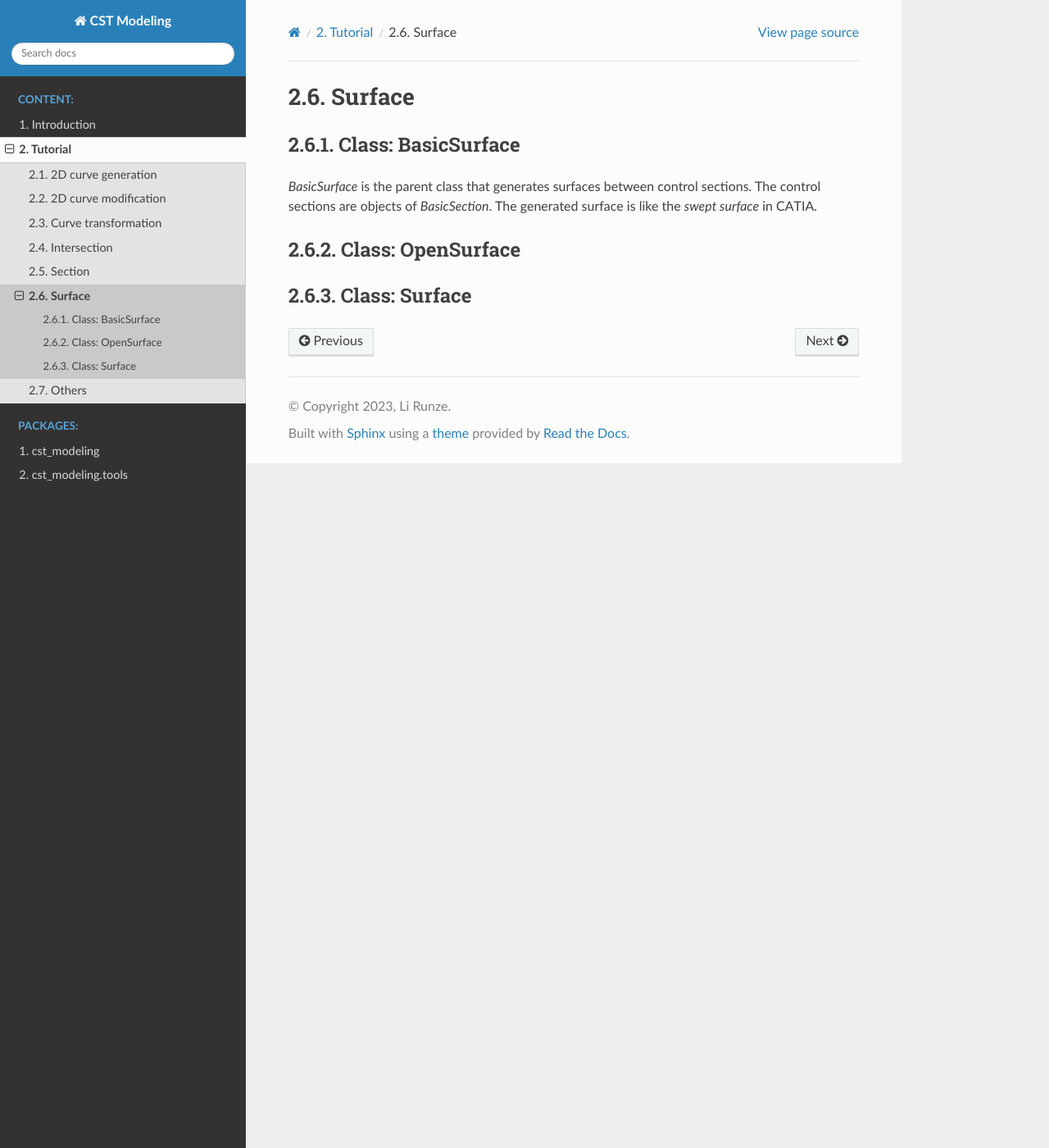
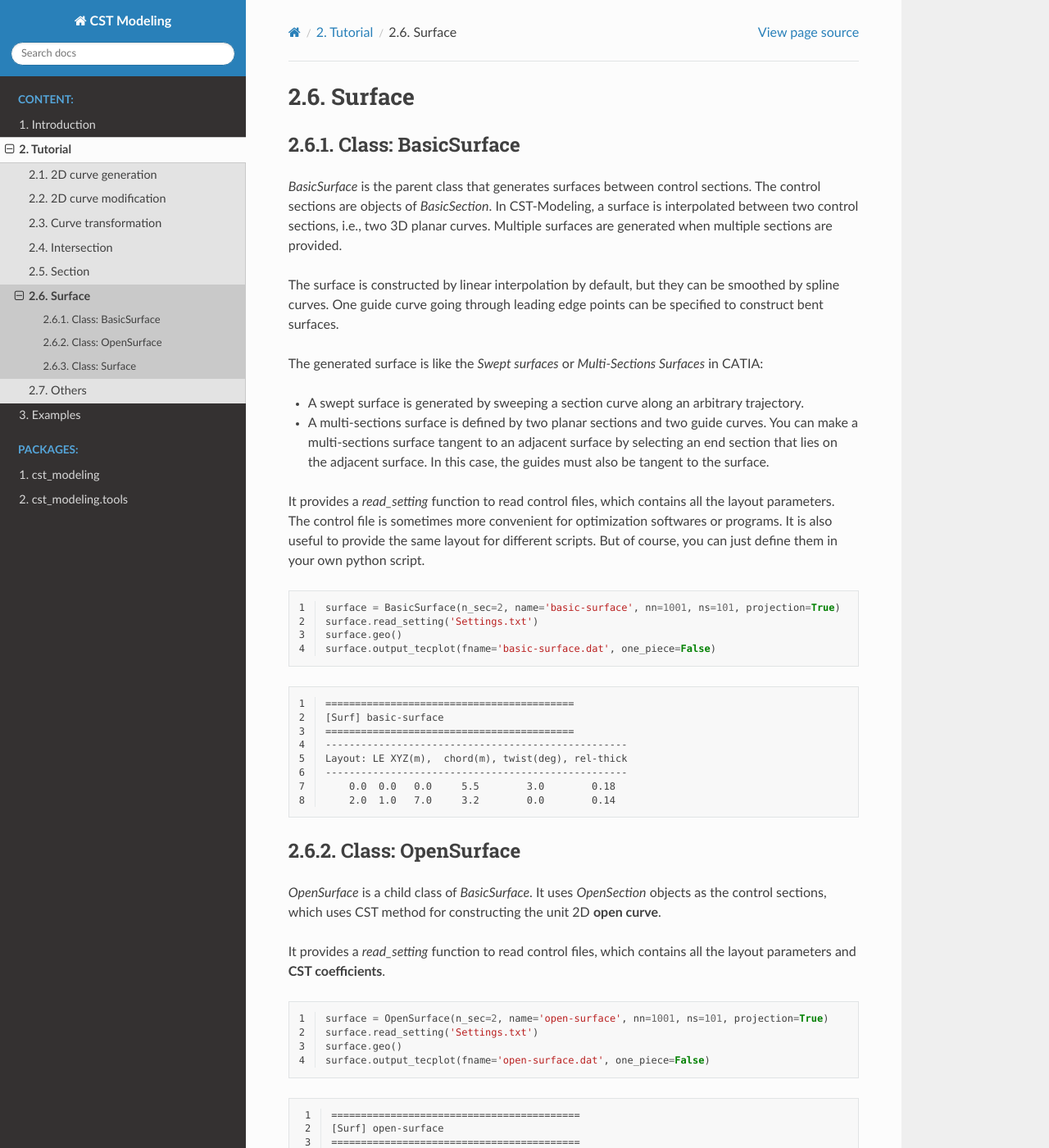
Before and after one commit to swayli94/cst-modeling3d, a Sphinx documentation site: the page built from docs/source/tutorial/surface.rst, in a window 1280 px wide and 1400 px high. Shown: the whole window at 82% size. Built offline with Sphinx 7.4.7 and the Read the Docs theme 2.0.0, drawn with Linux system fonts in a browser that asks for light colours; some of the changed text lies outside the part shown.

Commit message:
tutorial surface

```diff
--- /dev/null
+++ b/docs/source/example/delta-wing.rst
@@ -0,0 +1,2 @@
+Delta wing
+================
--- /dev/null
+++ b/docs/source/example/swept-wing.rst
@@ -0,0 +1,2 @@
+Swept wing
+================
--- a/docs/source/index.rst
+++ b/docs/source/index.rst
@@ -13,6 +13,7 @@ CST Modeling
 
     introduction
     tutorial/index
+    example/index
 
 
 .. toctree::
--- a/docs/source/tutorial/surface.rst
+++ b/docs/source/tutorial/surface.rst
@@ -5,15 +5,139 @@ Class: BasicSurface
 ----------------------
 
 `BasicSurface` is the parent class that generates surfaces between control sections.
-The control sections are objects of `BasicSection`.
-The generated surface is like the `swept surface` in CATIA.
+The control sections are objects of `BasicSection`. In CST-Modeling, a surface is
+interpolated between two control sections, i.e., two 3D planar curves.
+Multiple surfaces are generated when multiple sections are provided.
 
+The surface is constructed by linear interpolation by default, but they can be smoothed
+by spline curves. One guide curve going through leading edge points can be specified
+to construct bent surfaces.
+
+The generated surface is like the `Swept surfaces` or `Multi-Sections Surfaces` in CATIA:
+
+- A swept surface is generated by sweeping a section curve along an arbitrary trajectory.
+- A multi-sections surface is defined by two planar sections and two guide curves.
+  You can make a multi-sections surface tangent to an adjacent surface by
+  selecting an end section that lies on the adjacent surface.
+  In this case, the guides must also be tangent to the surface.
+
+It provides a `read_setting` function to read control files, which contains all the
+layout parameters. The control file is sometimes more convenient
+for optimization softwares or programs. It is also useful to provide the same layout
+for different scripts.
+But of course, you can just define them in your own python script.
+
+.. code-block:: python
+    :linenos:
+
+    surface = BasicSurface(n_sec=2, name='basic-surface', nn=1001, ns=101, projection=True)
+    surface.read_setting('Settings.txt')
+    surface.geo()
+    surface.output_tecplot(fname='basic-surface.dat', one_piece=False)
+
+.. code-block:: text
+    :linenos:
+
+    ==========================================
+    [Surf] basic-surface
+    ==========================================
+    ---------------------------------------------------
+    Layout: LE XYZ(m),  chord(m), twist(deg), rel-thick
+    ---------------------------------------------------
+        0.0  0.0   0.0     5.5        3.0        0.18
+        2.0  1.0   7.0     3.2        0.0        0.14
 
 
 Class: OpenSurface
 ----------------------
 
+`OpenSurface` is a child class of `BasicSurface`. It uses `OpenSection` objects as
+the control sections, which uses CST method for constructing the unit 2D **open curve**.
+
+It provides a `read_setting` function to read control files, which contains all the
+layout parameters and **CST coefficients**.
+
+.. code-block:: python
+    :linenos:
+
+    surface = OpenSurface(n_sec=2, name='open-surface', nn=1001, ns=101, projection=True)
+    surface.read_setting('Settings.txt')
+    surface.geo()
+    surface.output_tecplot(fname='open-surface.dat', one_piece=False)
+
+.. code-block:: text
+    :linenos:
+
+    ==========================================
+    [Surf] open-surface
+    ==========================================
+    ---------------------------------------------------
+    Layout: LE XYZ(m),  chord(m), twist(deg), rel-thick
+    ---------------------------------------------------
+        0.0  0.0   0.0     5.5        3.0        0.18
+        2.0  1.0   7.0     3.2        0.0        0.14
+    ---------------------------------------------------
+    CST_coefs:
+    ---------------------------------------------------
+    Section 1---------------
+     1.0   1.0   1.0   1.0   1.0   1.0   1.0
+    Section 2---------------
+     1.0   1.0   1.0   1.0   1.0   1.0   1.0
+    ---------------------------------------------------
+    CST_refine:
+    ---------------------------------------------------
+    n_cst   start-index
+     20      0
+    Section 1---------------
+     0.1   0.1
+    Section 2---------------
+     0.1   0.1   0.1
 
 
 Class: Surface
 ----------------------
+
+`Surface` is a child class of `BasicSurface`. It uses `Section` objects as
+the control sections, which uses CST method for constructing the unit 2D airfoil,
+i.e., a **closed curve**.
+
+It also provides a `read_setting` function to read control files, which contains all the
+layout parameters and **CST coefficients**.
+
+The following code and control file show an example of generating a 3D airfoil surface.
+The surface has unit span length, unit chord length, zero twist angle and zero swept angle.
+It is a 3D surface of a 2D airfoil, which can be used for meshing in ICEM CFD.
+
+.. code-block:: python
+    :linenos:
+
+    wing = Surface(n_sec=0, name='Airfoil3D', nn=1001, ns=101, projection=True)
+    wing.read_setting('Settings.txt', tail=0.1)
+    wing.geo()
+    wing.output_plot3d(fname='Airfoil3D-basic.grd', split=True)
+    plot3d_to_igs(fname='Airfoil3D')
+
+.. code-block:: text
+    :linenos:
+
+    ==========================================
+    [Surf] Airfoil3D
+    ==========================================
+    ---------------------------------------------------
+    Layout: LE XYZ(m),  chord(m), twist(deg), rel-thick
+    ---------------------------------------------------
+        0.0  0.0   0.0     1.0        0.0        0.11
+    ---------------------------------------------------
+    CST_coefs:
+    ---------------------------------------------------
+    Section 1---------------
+     0.118598   0.118914   0.155731   0.136732   0.209265   0.148305   0.193591
+    -0.115514  -0.134195  -0.109145  -0.253206  -0.012220  -0.118463   0.064100
+    ---------------------------------------------------
+    CST_refine:
+    ---------------------------------------------------
+    n_cst   start-index
+     20      0
+    Section 1---------------
+     0.1   0.1
+     0.0   0.0
```
Also changed, not shown: docs/source/example/index.rst (added, +8 -0 lines), docs/source/tutorial/others.rst (+13 -2 lines), docs/source/tutorial/section.rst (+20 -20 lines), docs/example/delta-wing.py (added), docs/example/swept-wing.py (added), 1 other file.
